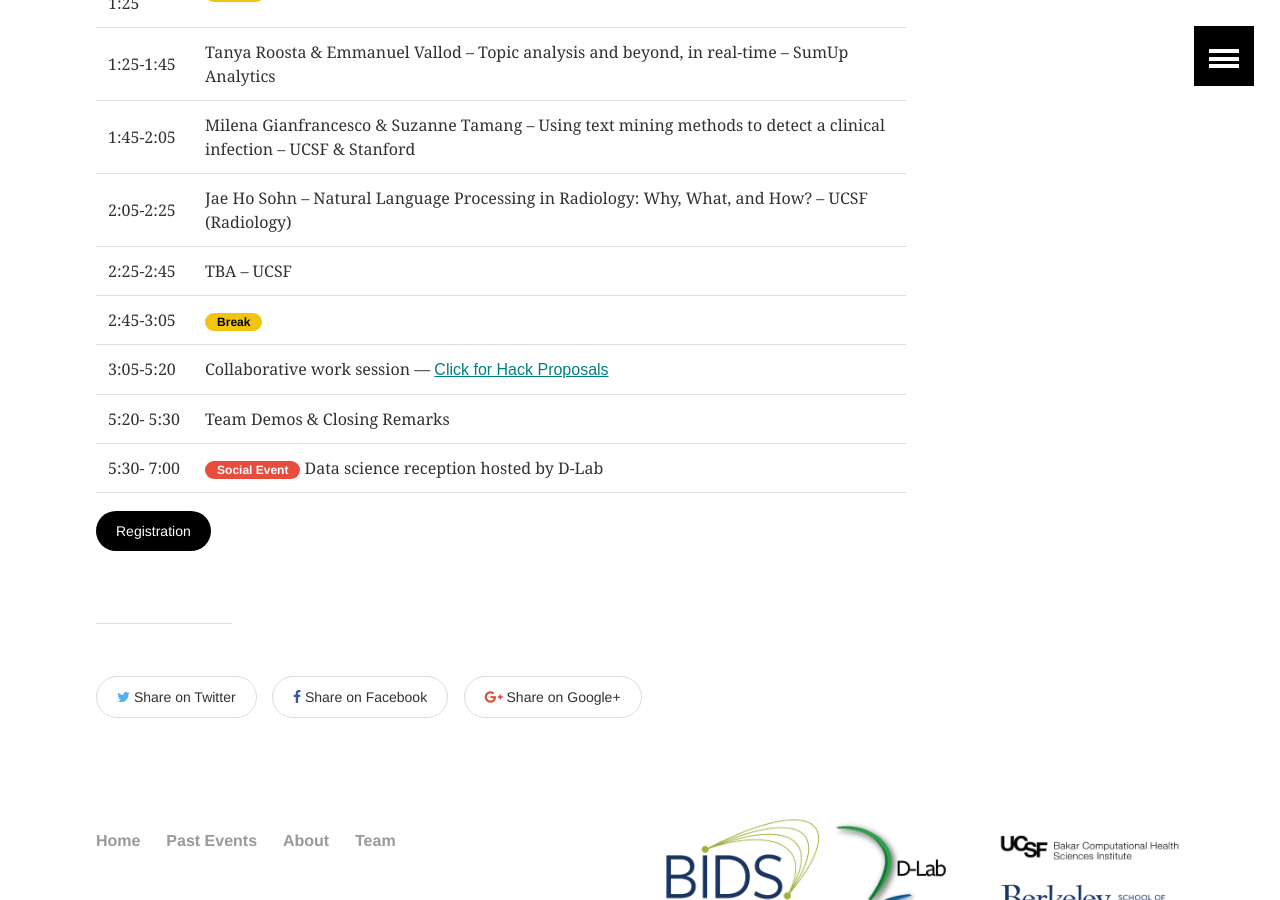
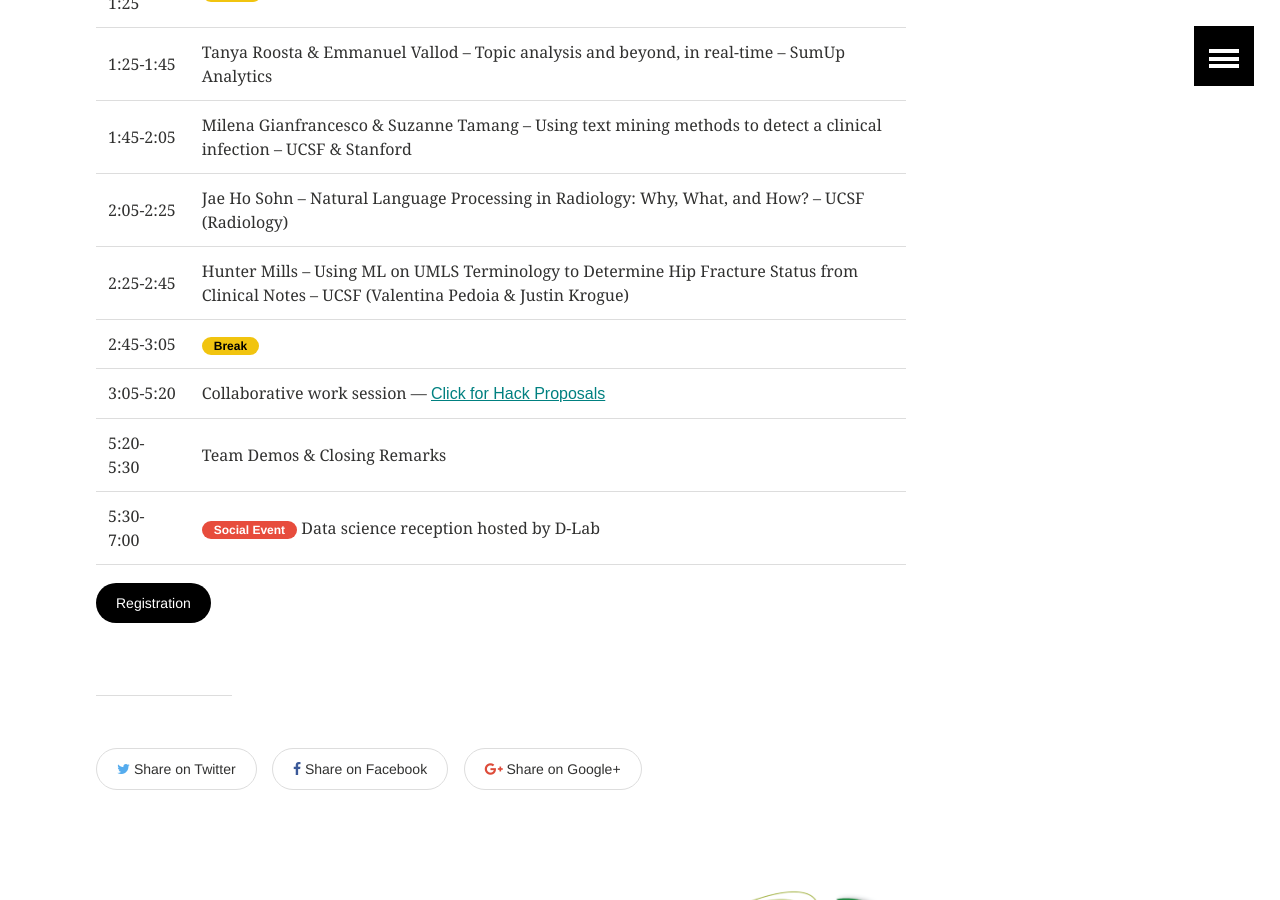
Before and after one commit to TextXD/textxd.github.io, a Jekyll site: the page built from programs/textxd2018.md, in a window 1280 px wide and 900 px high, scrolled down 3501 px. Built offline with Jekyll 4.4.1, drawn with Linux system fonts in a browser that asks for light colours.

Commit message:
update the agenda

```diff
--- a/programs/textxd2018.md
+++ b/programs/textxd2018.md
@@ -89,7 +89,7 @@ image:
 | 1:25-1:45    | Tanya Roosta & Emmanuel Vallod -- Topic analysis and beyond, in real-time -- SumUp Analytics |
 | 1:45-2:05    |  Milena Gianfrancesco & Suzanne Tamang -- Using text mining methods to detect a clinical infection -- UCSF & Stanford |
 | 2:05-2:25    |  Jae Ho Sohn -- Natural Language Processing in Radiology: Why, What, and How? -- UCSF (Radiology) |
-| 2:25-2:45    | TBA -- UCSF |
+| 2:25-2:45    | Hunter Mills -- Using ML on UMLS Terminology to Determine Hip Fracture Status from Clinical Notes -- UCSF (Valentina Pedoia & Justin Krogue) |
 | 2:45-3:05    | <span class="badge warning">Break</span> |
 | 3:05-5:20    |  Collaborative work session --- <a href="https://public.etherpad-mozilla.org/p/TextXD2018"> Click for Hack Proposals</a> |
 | 5:20- 5:30   | Team Demos & Closing Remarks  |
```
